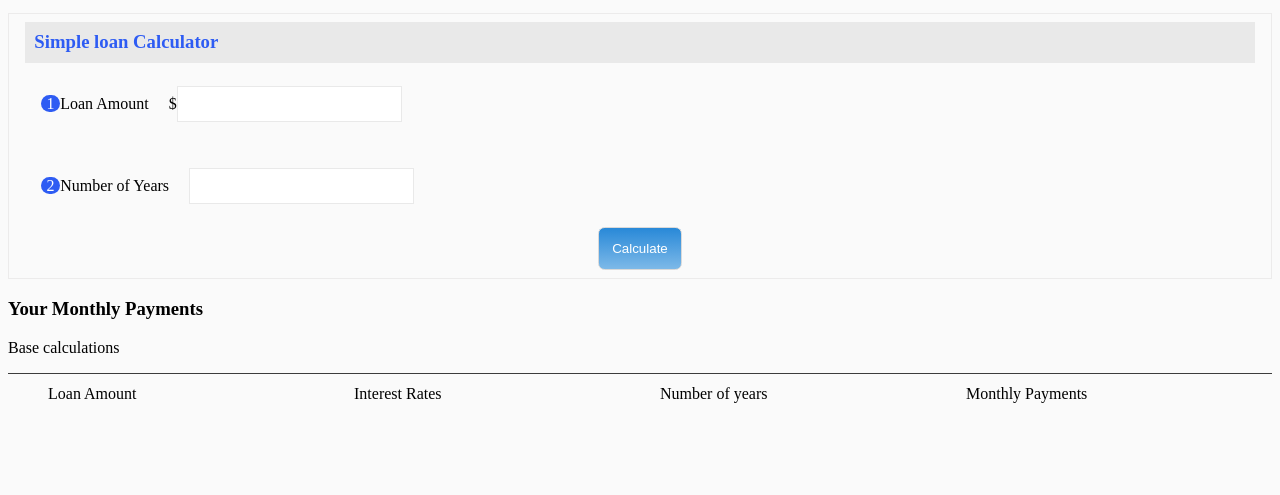
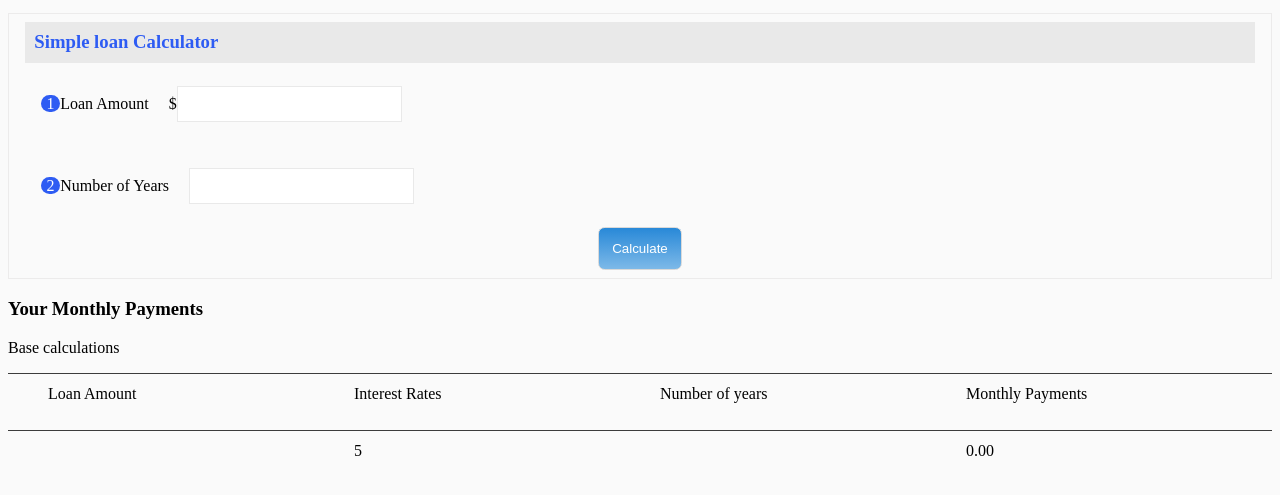
Before and after one commit to bijaybdrkarki/loanCalculator, a plain HTML site: page index.html in a window 1280 px wide. Both pictures are taken after a click on the button "Calculate". Shown: the part 101-596 px from the top of the page. Drawn offline with Linux system fonts and the light colour scheme.

Commit message:
js updated

```diff
--- a/index.html
+++ b/index.html
@@ -36,6 +36,14 @@
                     <li>Monthly Payments</li>
                 </ul>
             </div>
+            <div>
+                <ul class="resultdisplay">
+                    <li id = "loan"></li>
+                    <li id = "rates"></li>
+                    <li id = "year"></li>
+                    <li id = "installment"></li>
+                </ul>
+            </div>
         </main>
         <script src="js/index.js"></script>
     </body>
--- a/js/index.js
+++ b/js/index.js
@@ -6,9 +6,18 @@ function loancalculation ()
     let years = document.getElementById("years").value;
     console.log(loan ,years);
     const rate= 5;
+    let numOfpayments = rate * 12;
+    let monthlyInterest = 1 + (rate/100)/12;
+    let calculation = 1 - Math.pow(monthlyInterest, -numOfpayments);
 
+    let monthlyloan = loan * (monthlyInterest-1);
 
-
+    let monthlyInstallment = monthlyloan/calculation;
+    console.log(monthlyInstallment);
+    document.getElementById("loan").innerHTML = loan;
+    document.getElementById("rates").innerHTML += rate;
+    document.getElementById("year").innerHTML += years;
+    document.getElementById("installment").innerHTML += monthlyInstallment.toFixed(2);
 }
 
 
```
